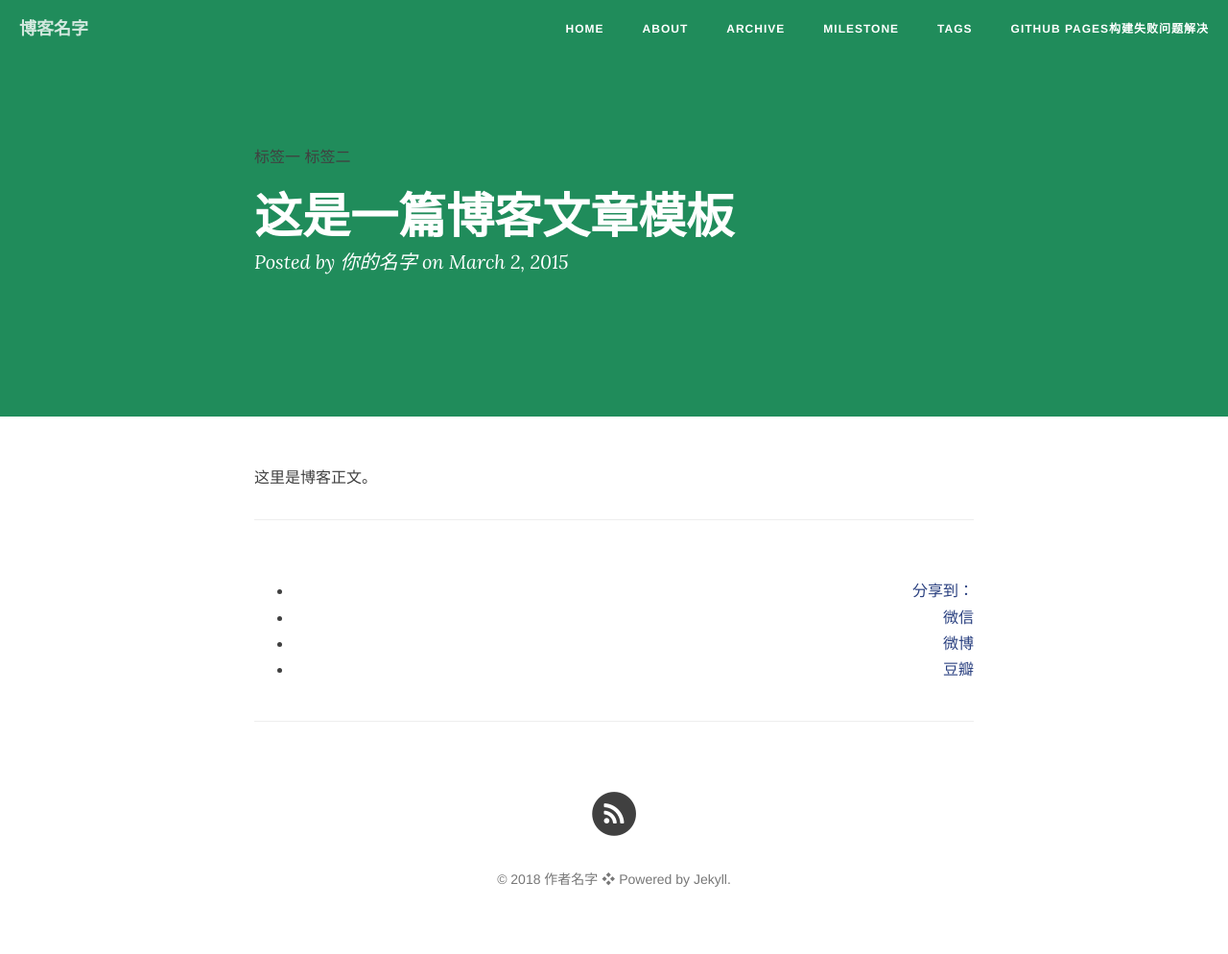
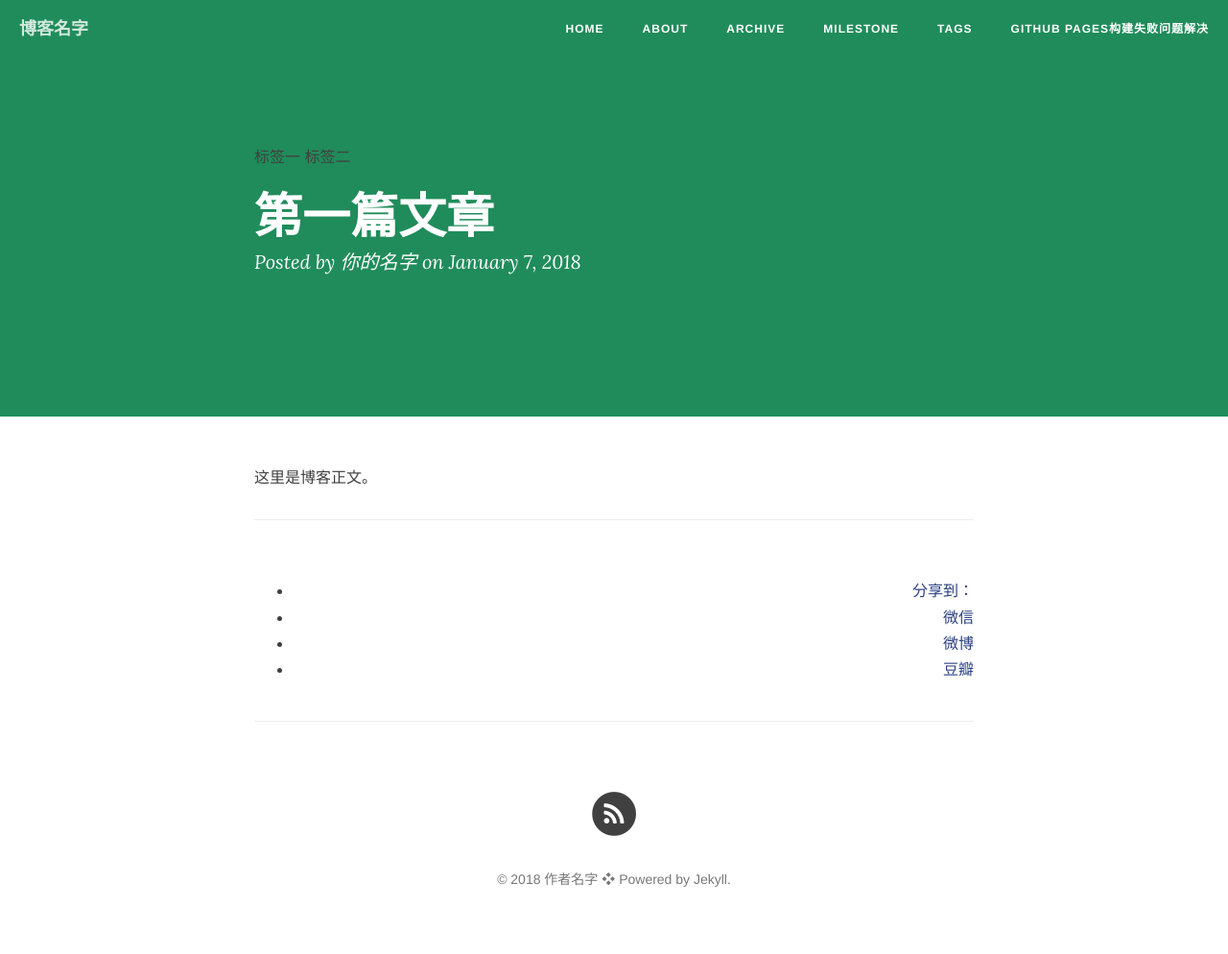
Before and after one commit to azhuoinfogs/azhuoinfogs.gitup.io, a Jekyll site: the page built from _posts/2015-03-02-how-to-write.md, in a window 1280 px wide. Shown: the whole page at 96% size. Built offline with Jekyll 4.4.1, drawn with Linux system fonts in a browser that asks for light colours; nearby versions of some CDN libraries; comment, search, counter and statistics services are not loaded.

Commit message:
add blog

```diff
--- a/_posts/2015-03-02-how-to-write.md
+++ b/_posts/2015-03-02-how-to-write.md
@@ -1,7 +1,7 @@
 ---
 layout: post
-title: 这是一篇博客文章模板
-date: 2015-3-02
+title: 第一篇文章
+date: 2018-1-07
 categories: blog
 tags: [标签一,标签二]
 description: 文章金句。
```
